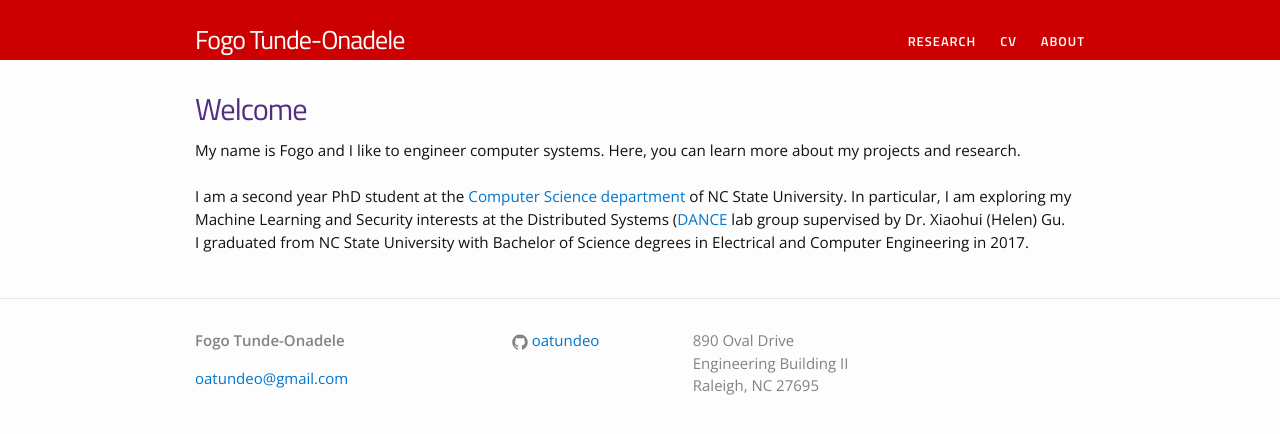
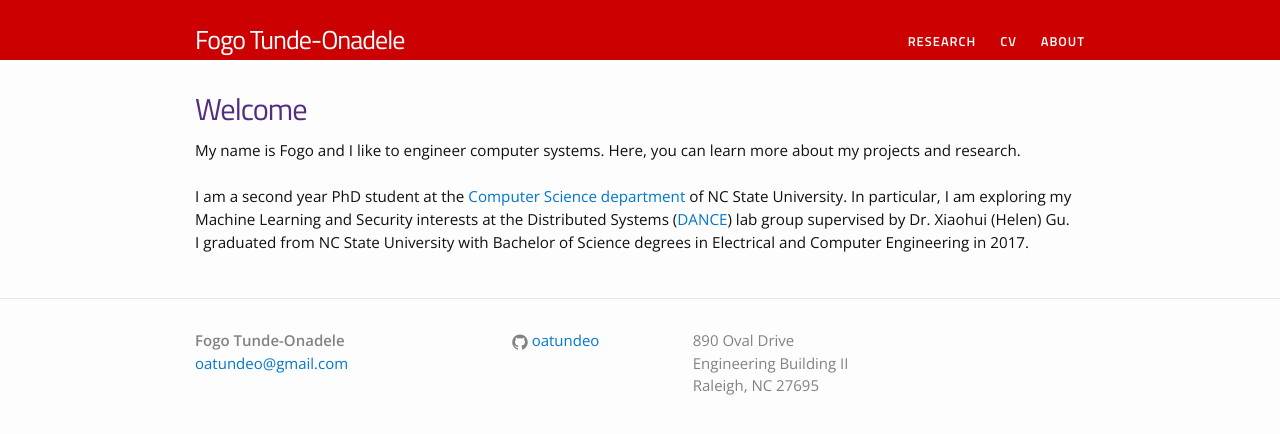
Before and after one commit to fogo-t-o/fogo-t-o.github.io, a Jekyll site: the page built from index.html, in a window 1280 px wide. Shown: the top 434 px of the page. Built offline with Jekyll 4.4.1, drawn with Linux system fonts in a browser that asks for light colours.

Commit message:
footer fixes

```diff
--- a/_config.yml
+++ b/_config.yml
@@ -1,6 +1,6 @@
 # Site settings
 title: Fogo Tunde-Onadele
-job.title: "Research Assistant"
+job.title: Research Assistant
 email: oatundeo@gmail.com
 description:  > # this means to ignore newlines until "baseurl:"
   890 Oval Drive  <br/>
--- a/_includes/footer.html
+++ b/_includes/footer.html
@@ -8,7 +8,7 @@
       <div class="footer-col  footer-col-1">
         <ul class="contact-list">
           <li><strong>{{ site.title }}</strong></li>
-          <li><p>{{ site.job.title }}</p></li>
+          <li>{{ site.job.title }}</li>
           <li><a href="mailto:{{ site.email }}">{{ site.email }}</a></li>
         </ul>
       </div>
--- a/index.html
+++ b/index.html
@@ -13,7 +13,7 @@
 Here, you can learn more about my projects and research.
 <br/><br/>
 I am a second year PhD student at the <a href="http://csc.ncsu.edu">Computer Science department</a> of NC State University.
-In particular, I am exploring my Machine Learning and Security interests at the Distributed Systems (<a href="http://dance.csc.ncsu.edu">DANCE</a> lab group supervised by Dr. Xiaohui (Helen) Gu.
+In particular, I am exploring my Machine Learning and Security interests at the Distributed Systems (<a href="http://dance.csc.ncsu.edu">DANCE</a>) lab group supervised by Dr. Xiaohui (Helen) Gu.
 <br/>
 I graduated from NC State University with Bachelor of Science degrees in Electrical and Computer Engineering in 2017.
 </p>
```
